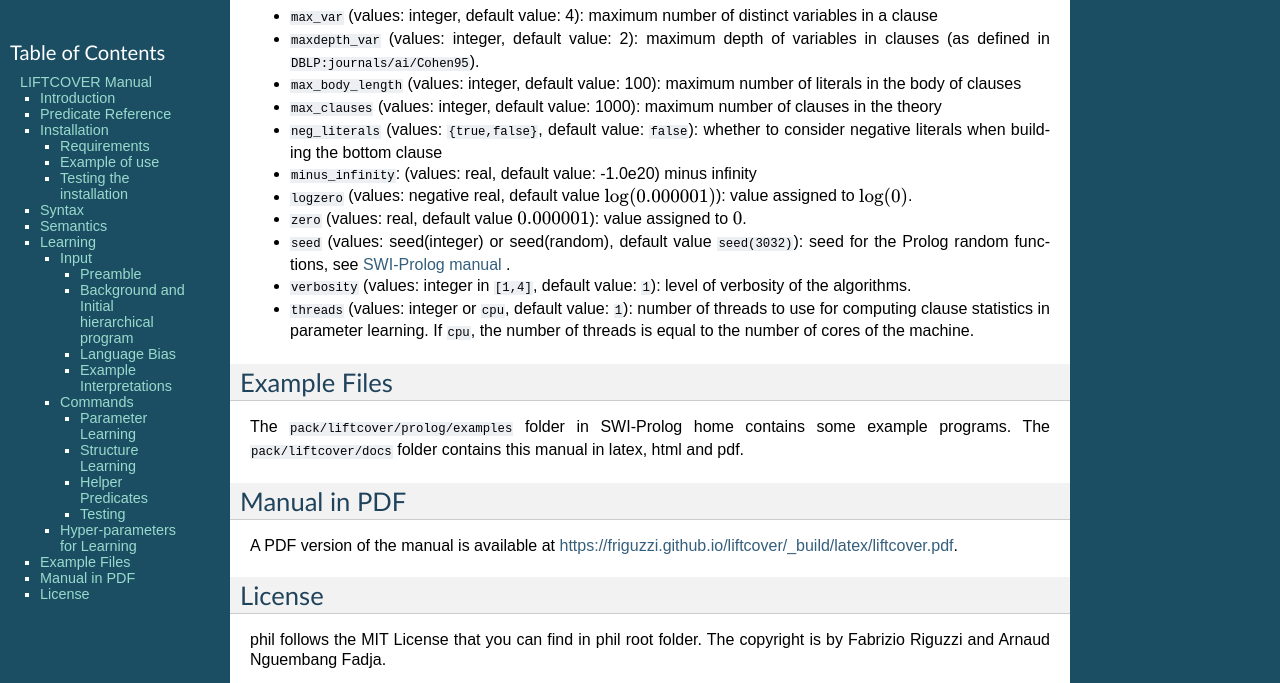
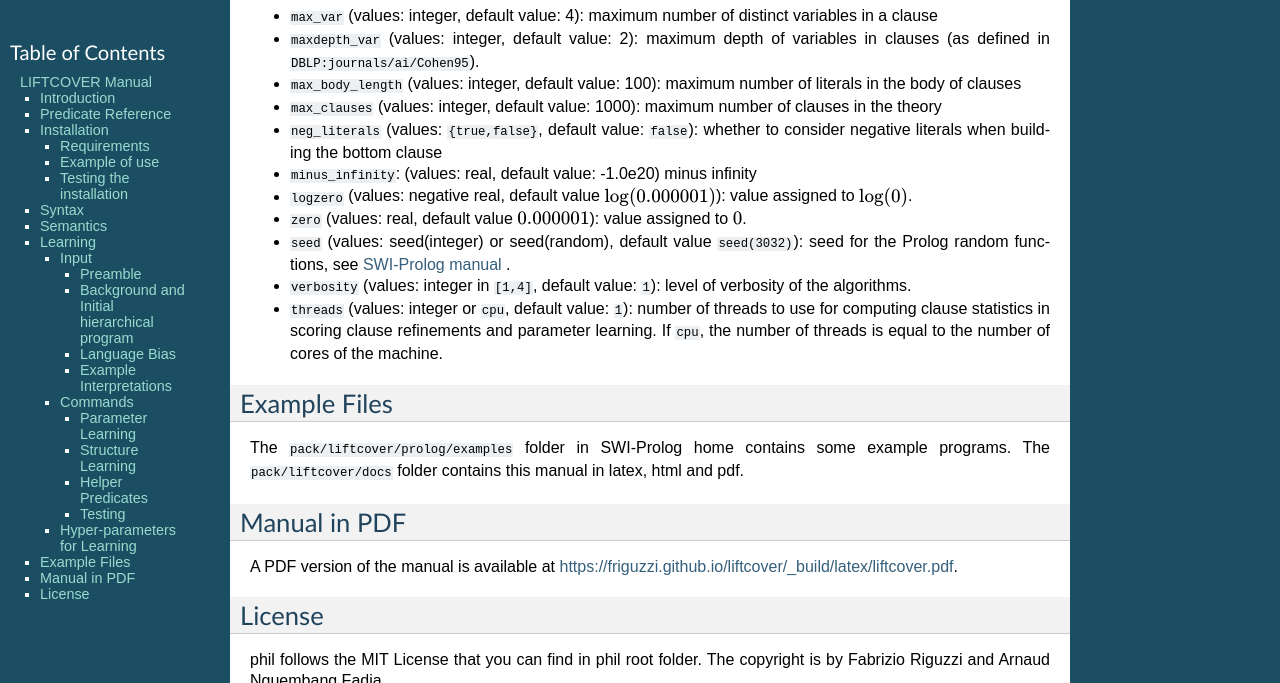
Before and after one commit to friguzzi/liftcover, a Sphinx documentation site: the page built from docs/index.rst, in a window 1280 px wide and 900 px high, scrolled down 9917 px, cut to the strip 0-683 px from the top of the window. Built offline with Sphinx 7.4.7, drawn with Linux system fonts in a browser that asks for light colours; cross-references to code outside the pages are shown as plain code.

Commit message:
parallel evaluation of clause refinements

```diff
--- a/docs/index.rst
+++ b/docs/index.rst
@@ -510,7 +510,7 @@
 - :code:`zero` (values: real, default value :math:`0.000001`): value assigned to :math:`0`.
 - :code:`seed` (values: seed(integer) or seed(random), default value :code:`seed(3032)`): seed for the Prolog random functions, see `SWI-Prolog manual <http://www.swi-prolog.org/pldoc/man?predicate=set_random/1>`__ .
 - :code:`verbosity` (values: integer in :code:`[1,4]`, default value: :code:`1`): level of verbosity of the algorithms.
-- :code:`threads` (values: integer or :code:`cpu`, default value: :code:`1`): number of threads to use for computing clause statistics in parameter learning. If :code:`cpu`, the number of threads is equal to the number of cores of the machine.
+- :code:`threads` (values: integer or :code:`cpu`, default value: :code:`1`): number of threads to use for computing clause statistics in scoring clause refinements and parameter learning. If :code:`cpu`, the number of threads is equal to the number of cores of the machine.
 
 
 
```
Also changed, not shown: 10 other files.
